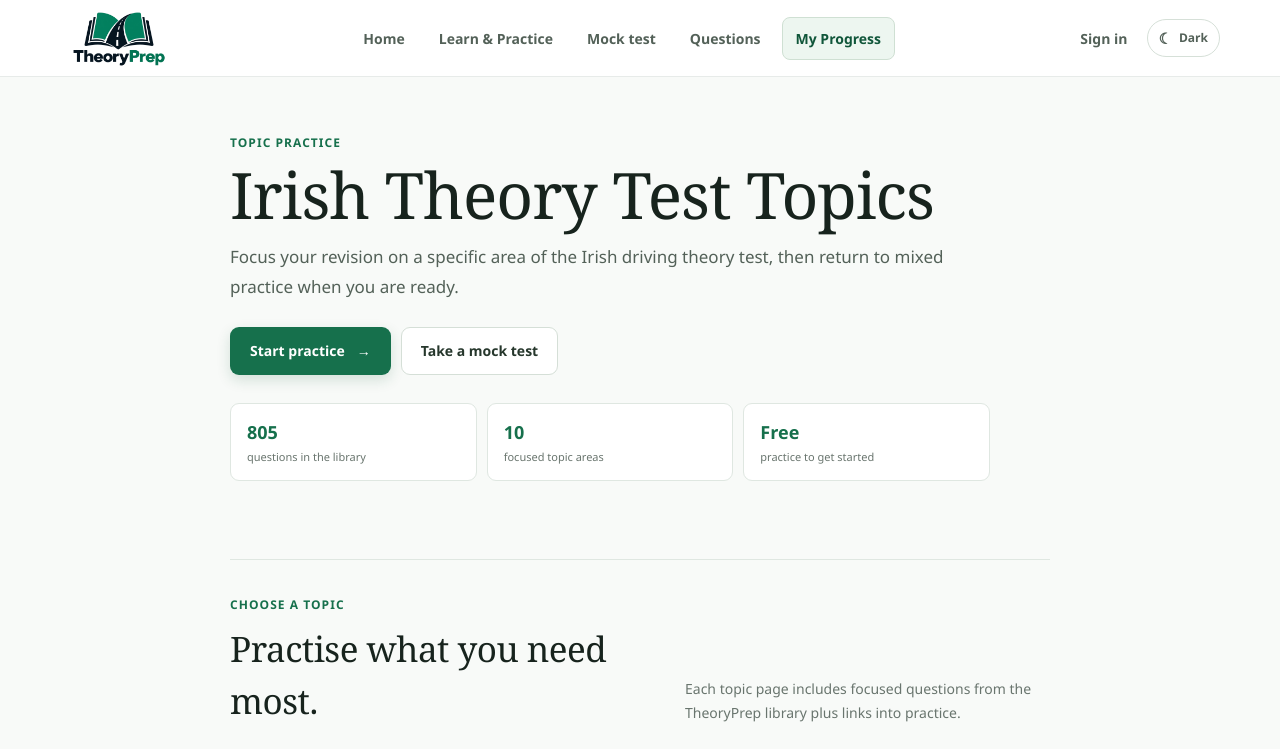
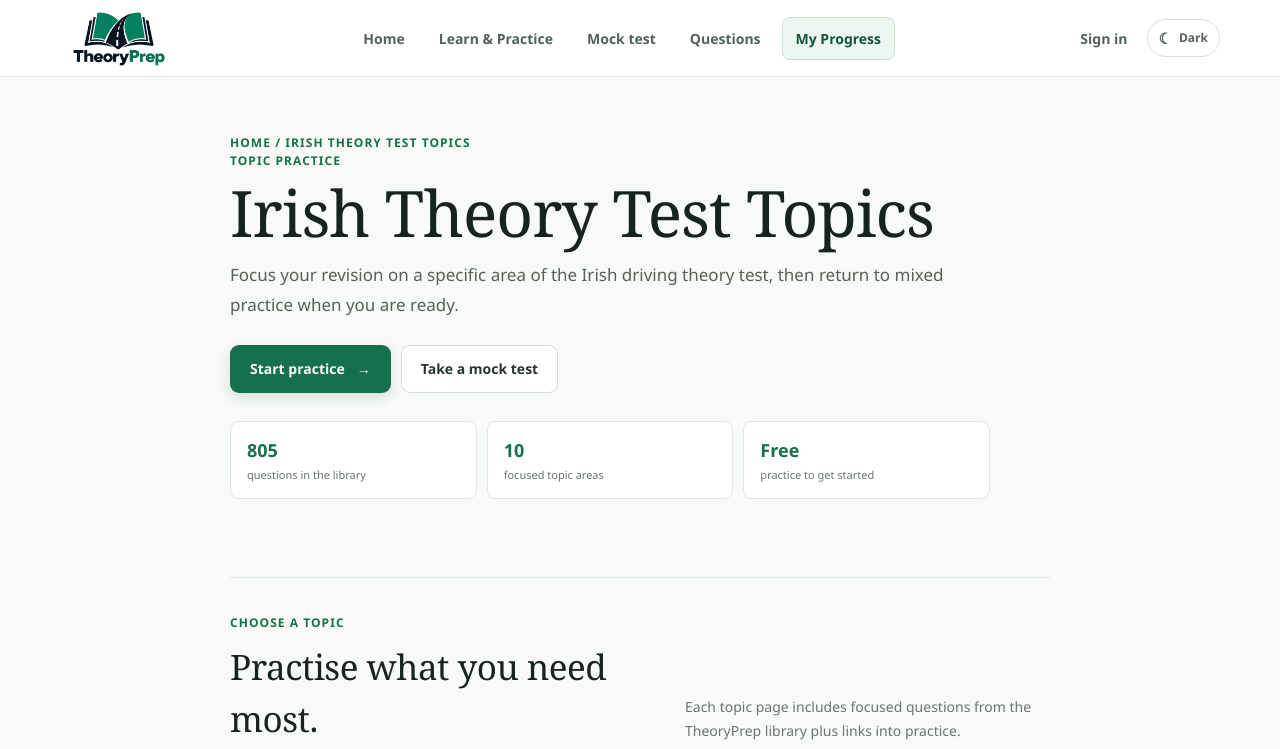
Before and after one commit to cullenry/theory-tester, a Next.js app: page /theory-test-topics in a window 1280 px wide. Shown: the top 749 px of the page. Built offline with nearby package versions, Linux system fonts and the light colour scheme; no server answers.

Commit message:
Finish SEO indexing and navigation improvements

```diff
--- a/src/app/theory-test-topics/page.tsx
+++ b/src/app/theory-test-topics/page.tsx
@@ -14,6 +14,22 @@ export default function TheoryTestTopicsPage() {
     <main className="app-main">
       <div className="page-shell seo-landing-shell">
         <header className="seo-landing-hero">
+          <p className="eyebrow">
+            <Link href="/" aria-label="TheoryPrep home">Home</Link> / Irish Theory Test Topics
+          </p>
+          <script
+            type="application/ld+json"
+            dangerouslySetInnerHTML={{
+              __html: JSON.stringify({
+                "@context": "https://schema.org",
+                "@type": "BreadcrumbList",
+                itemListElement: [
+                  { "@type": "ListItem", position: 1, name: "Home", item: "https://theoryprep.irish/" },
+                  { "@type": "ListItem", position: 2, name: "Irish Theory Test Topics", item: "https://theoryprep.irish/theory-test-topics" },
+                ],
+              }),
+            }}
+          />
           <p className="eyebrow">Topic practice</p>
           <h1>Irish Theory Test Topics</h1>
           <p className="seo-landing-lead">
```
